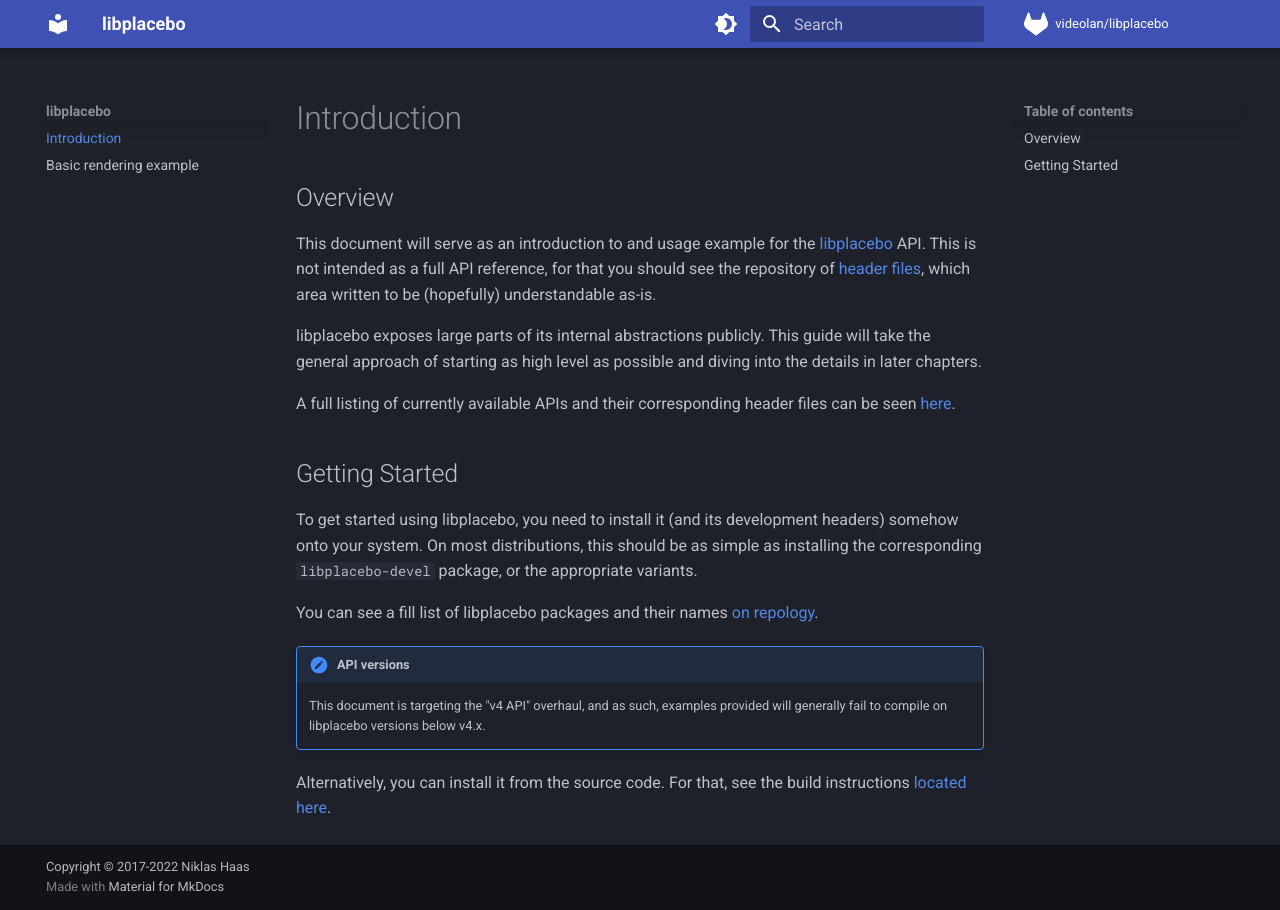
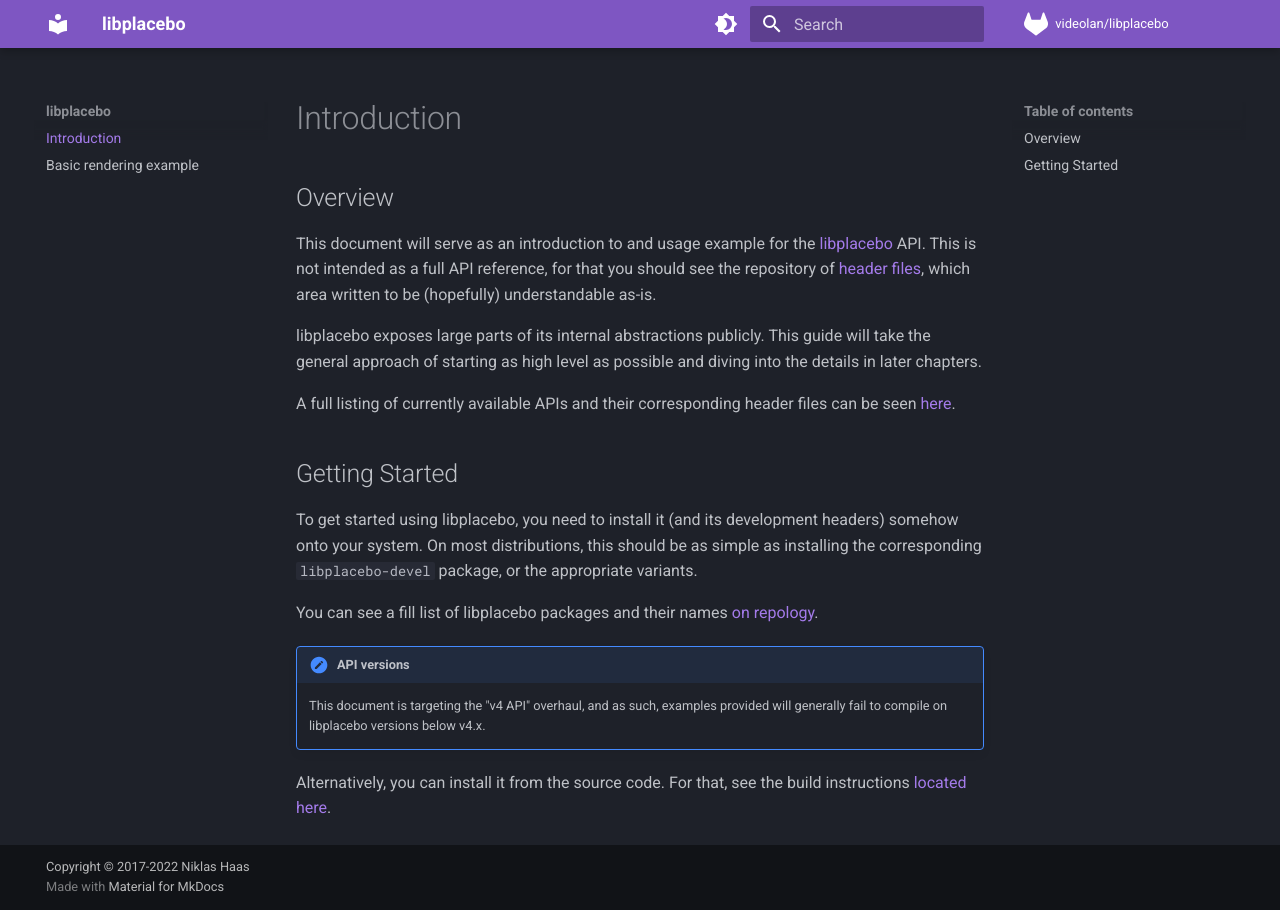
Before and after one commit to haasn/libplacebo, an MkDocs documentation site: the page built from docs/index.md, in a window 1280 px wide. Built offline with MkDocs 1.6.1 and Material for MkDocs 9.7.7, drawn with Linux system fonts in a browser that asks for light colours.

Commit message:
docs: change colors
Slightly more readable. I think.

```diff
--- a/mkdocs.yml
+++ b/mkdocs.yml
@@ -7,10 +7,14 @@
   name: material
   palette:
     - scheme: slate
+      primary: deep purple
+      accent: deep purple
       toggle:
         icon: material/brightness-4
         name: Switch to light mode
     - scheme: default
+      primary: purple
+      accent: purple
       toggle:
         icon: material/brightness-7
         name: Switch to dark mode
```
